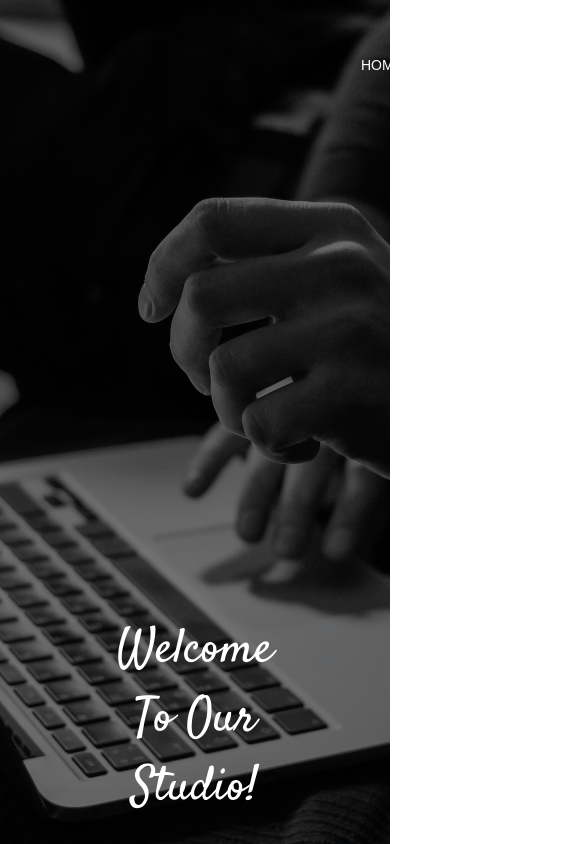
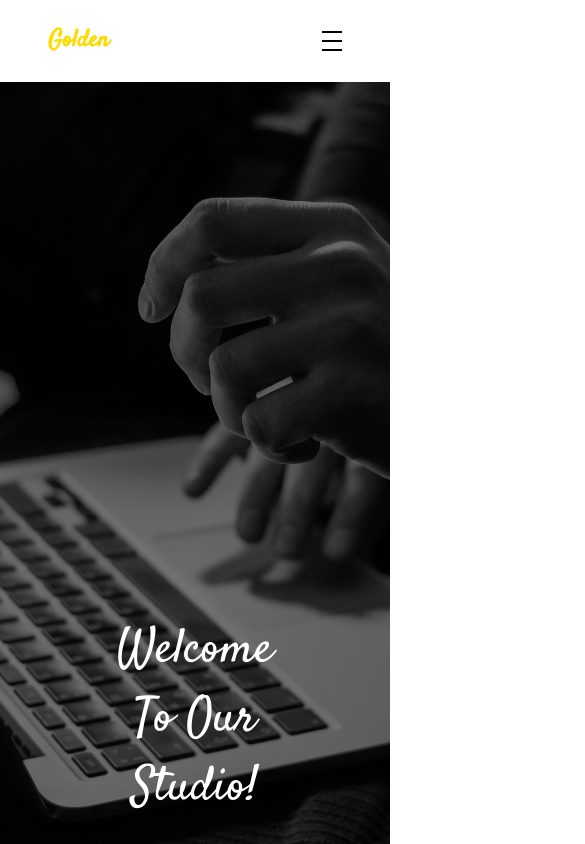
Before and after one commit to PatrykBaranski/tusk-runner-project, a website: page index.html in a window 390 px wide. Shown: the top 844 px of the page, 585 px wide, since content can reach past the window. Drawn offline with Linux system fonts and the light colour scheme.

Commit message:
Add hamburger button for smaller devices

```diff
--- a/index.html
+++ b/index.html
@@ -15,11 +15,17 @@
       rel="stylesheet"
     />
     <link rel="stylesheet" type="text/css" href="css/style.css" />
+    <script src="js/script.js" defer></script>
   </head>
   <body>
-    <nav class="main-nav box">
+    <nav class="main-nav">
       <div class="logo-box">
         <h2 class="logo">Golden</h2>
+        <div class="hamburger">
+          <span class="bar"></span>
+          <span class="bar"></span>
+          <span class="bar"></span>
+        </div>
       </div>
       <ul class="nav-list">
         <li class="nav-item"><a href="#">HOME</a></li>
--- a/js/script.js
+++ b/js/script.js
@@ -0,0 +1,6 @@
+const mainNav = document.querySelector(".main-nav");
+const hamburger = document
+  .querySelector(".hamburger")
+  .addEventListener("click", () => {
+    mainNav.classList.toggle("active");
+  });
--- a/sass/style.scss
+++ b/sass/style.scss
@@ -15,9 +15,10 @@ $font-color-grey: #999;
 body {
   font-family: sans-serif;
   position: relative;
+  overflow-x: hidden;
 }
 .box {
-  width: 1140px;
+  max-width: 1140px;
   margin: 48px auto;
 }
 .btn {
@@ -47,11 +48,13 @@ a {
 .main-nav {
   position: absolute;
   left: 50%;
+  top: 48px;
   transform: translateX(-50%);
   z-index: 9;
   display: flex;
   align-items: center;
-  justify-content: space-between;
+  justify-content: space-around;
+  gap: 400px;
 }
 .nav-list {
   list-style: none;
@@ -63,7 +66,7 @@ a {
 }
 .nav-item {
   a:link,
-  a:active {
+  a:visited {
     text-decoration: none;
     color: $font-color-light;
     font-size: 14px;
@@ -87,6 +90,9 @@ a {
   font-size: 24px;
   font-family: $font-serif;
   color: $main-color;
+}
+.hamburger {
+  display: none;
 }
 /*hero*/
 .hero {
@@ -214,3 +220,72 @@ a {
 .social:hover {
   transform: scale(1.2);
 }
+/*media queries*/
+@media (max-width: 800px) {
+  .main-nav {
+    width: 100%;
+    top: 0;
+    flex-direction: column;
+    position: fixed;
+    gap: 0;
+    background-color: $font-color-light;
+    padding: 24px 48px;
+  }
+  .logo-box {
+    width: 100%;
+    display: flex;
+    justify-content: space-between;
+  }
+  .hamburger {
+    width: 20px;
+    height: 20px;
+    display: flex;
+    flex-direction: column;
+    align-self: center;
+    justify-content: space-between;
+    align-items: center;
+  }
+  .hamburger .bar {
+    transition: all 0.3s ease-in-out;
+    width: 100%;
+    height: 2px;
+    background-color: #000;
+  }
+  .active .hamburger {
+    justify-content: center;
+  }
+  .active .bar:last-child {
+    transform: translateY(-2px) rotate(-45deg);
+  }
+  .active .bar:first-child {
+    transform: rotate(45deg);
+  }
+
+  .active .bar:nth-child(2) {
+    display: none;
+  }
+  .nav-list {
+    transition: all 0.3s ease-in-out;
+    width: 100%;
+    top: 60px;
+    flex-direction: column;
+    position: fixed;
+    gap: 24px;
+    background-color: $font-color-light;
+    padding: 24px 48px;
+    text-align: center;
+    left: -100%;
+  }
+  .active .nav-list {
+    left: 0;
+  }
+  .nav-item {
+    a:link,
+    a:visited {
+      color: #000;
+    }
+  }
+  .nav-item::after {
+    display: none;
+  }
+}
```
Also changed, not shown: css/style.css, 1 other file.
